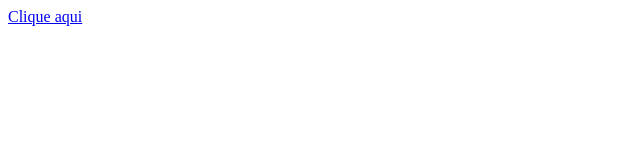
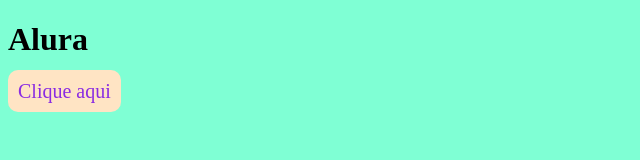
Before and after one commit to lorhanabeautiful18/Lorhana2D-aluraplus, a plain HTML site: page index.html in a window 1280 px wide. Shown: the whole page, without its empty margins (0-640 px from the left). Drawn offline with Linux system fonts and the light colour scheme.

Commit message:
Add files via upload

```diff
--- a/index.html
+++ b/index.html
@@ -3,9 +3,11 @@
 <head>
     <meta charset="UTF-8">
     <meta name="viewport" content="width=device-width, initial-scale=1.0">
-    <title>Document</title>
+    <link rel="stylesheet" href="style.css">
+     <title>Document</title>
+   <h1> Alura</h1>
 </head>
 <body>
-    <a href="https://www.friv.com/"> Clique aqui</a>
+    <a class= "botao" href="https://www.friv.com/"> Clique aqui</a>
 </body>
 </html>
--- a/style.css
+++ b/style.css
@@ -1,7 +1,13 @@
-<button style= "background-color:back;
-color:white;
-padding:10px;
-border-width: 0px;
- ">
- hello
-</button>
+body{
+    background-color: aquamarine;
+}
+
+.botao{
+background-color: bisque;
+font-size: 20px;
+color: blueviolet;
+border-radius: 10px;
+text-align: center;
+text-decoration: none;
+padding: 10px;
+}
```
